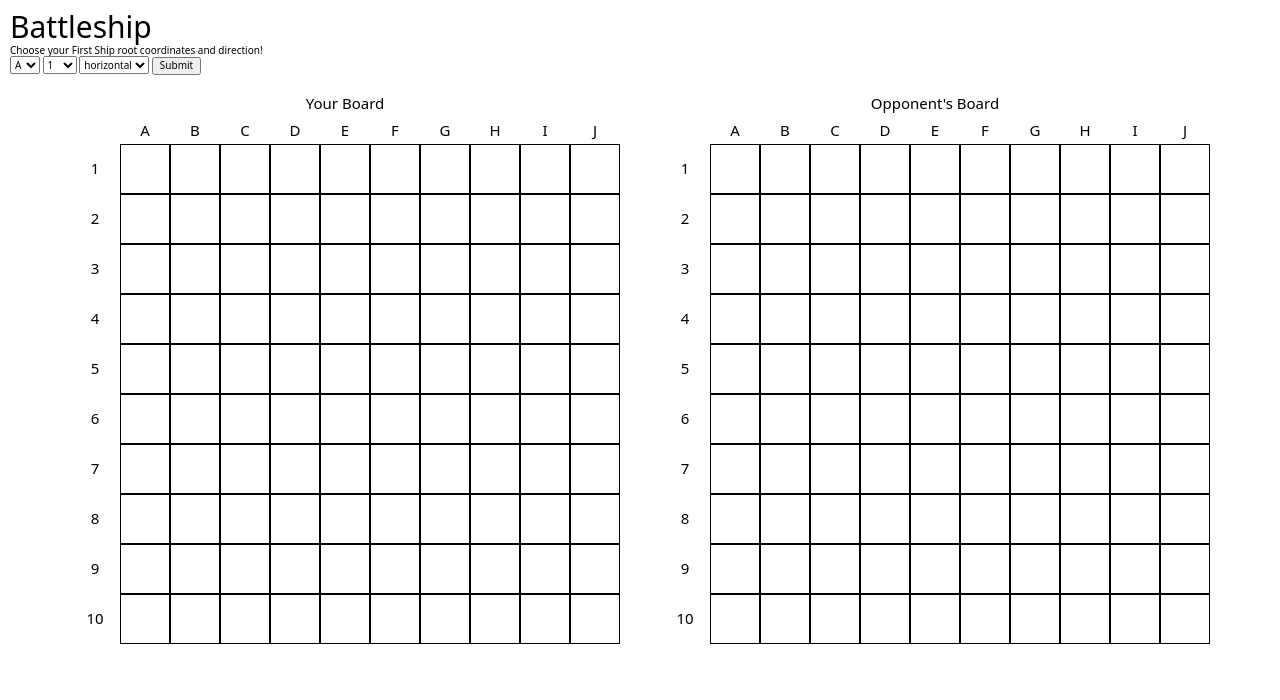
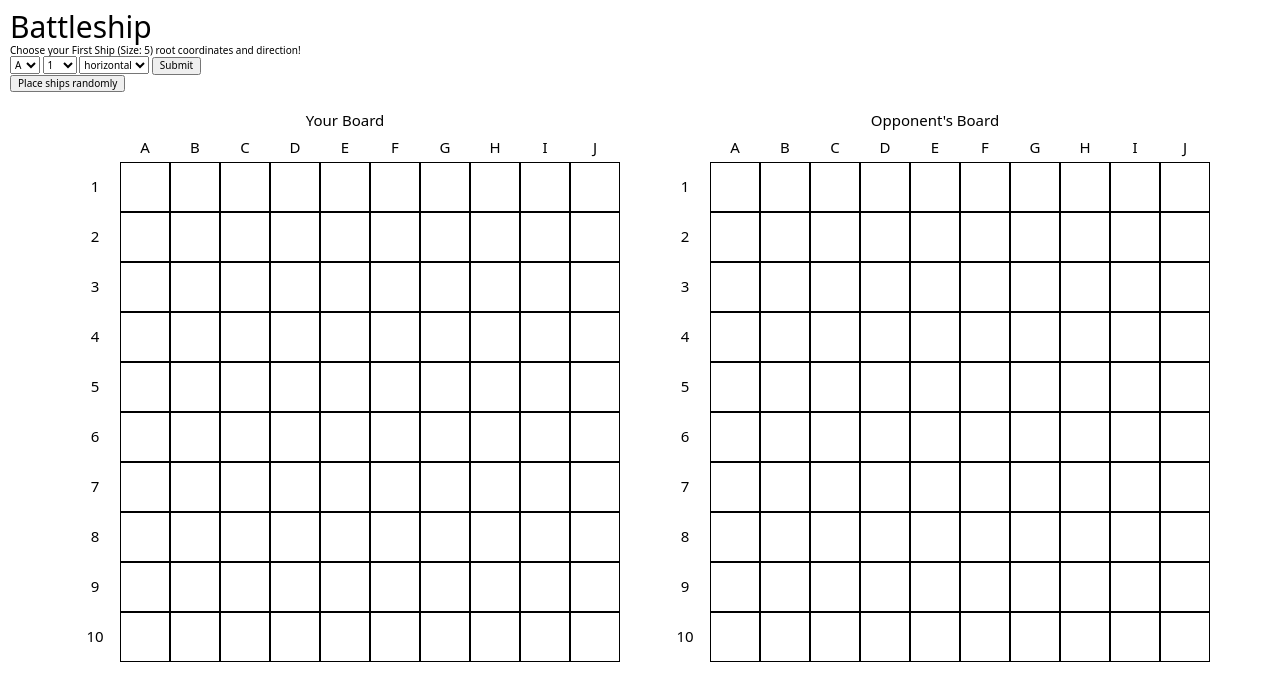
Before and after one commit to NestorNebula/battleship, a website built with webpack: page src/index.html in a window 1280 px wide. Built offline with nearby package versions, Linux system fonts and the light colour scheme.

Commit message:
build: add random button in index.html

```diff
--- a/src/index.html
+++ b/src/index.html
@@ -10,8 +10,8 @@
       <div class="title">Battleship</div>
     </header>
     <div class="pregame">
-      <div class="pregametext">
-        Choose your First Ship root coordinates and direction!
+      <div id="1" class="pregametext">
+        Choose your First Ship (Size: 5) root coordinates and direction!
       </div>
       <form>
         <label for="col"></label>
@@ -47,6 +47,7 @@
         </select>
         <button type="button" id="formbtn">Submit</button>
       </form>
+      <button id="random">Place ships randomly</button>
     </div>
     <div class="result"></div>
     <div class="boards">
```
